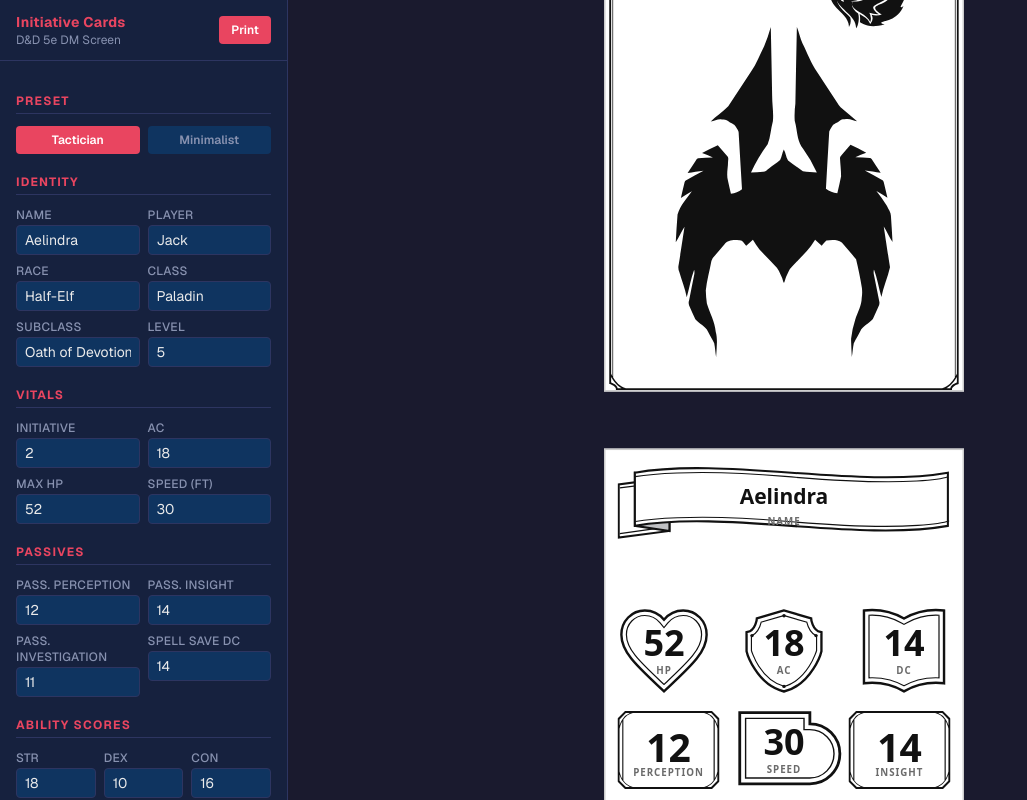
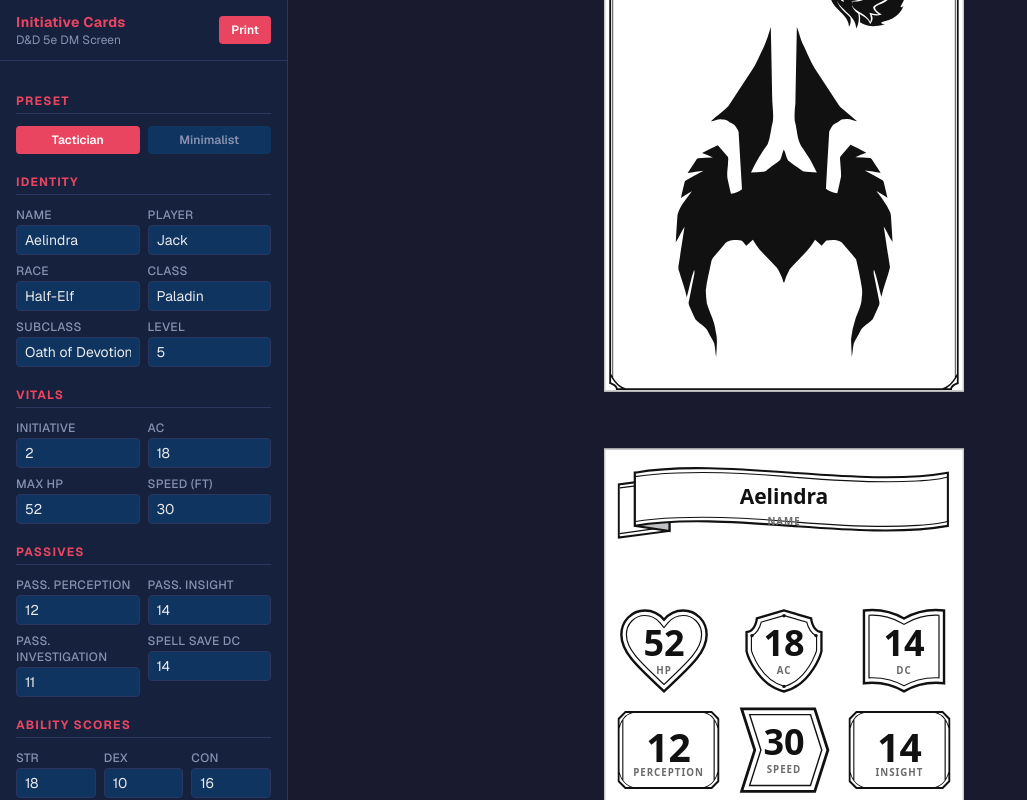
Before and after one commit to Jackclarke95/initiative-card-generator, a Next.js app: page / in a window 1280 px wide. Shown: the whole page, without its empty margins (0-1027 px from the left). Built offline with nearby package versions, Linux system fonts and the light colour scheme.

Commit message:
Change Speed icon to Chevron

```diff
--- a/components/CardFrames.tsx
+++ b/components/CardFrames.tsx
@@ -431,15 +431,16 @@ export function SaveBox({
   );
 }
 
-// ── Boot (Speed) — side-profile boot, toe to the right ─────────────────
-// A fat, straight-sided cuff over the ankle and a flat sole, capped at
-// the front by a true semicircular toe (radius 16, twice its previous
-// height) reading as a plain capital D. Canvas widened to 64 × 48 to fit
-// the toe's larger reach.
-const BOOT_SHAPE = "M8,4L45.4,4L45.4,10A16,16 0 0,1 45.4,42L8,42Z";
+// ── Chevron (Speed) — a box with a protruding tip and a matching notch ──
+// A single thick chevron ribbon: flat top and bottom, a triangular point
+// sticking out on the right, and a matching triangular notch cut into
+// the left — same (shallow) depth on both ends, filling almost the full
+// canvas so the points stay gentle and the flat middle stays roomy for
+// the value.
+const CHEVRON_SHAPE = "M2,2L41,2L48,24L41,46L2,46L9,24Z";
 
-/** Boot-shaped stat frame with value + label, e.g. "30" over "Speed". */
-export function Boot({
+/** Chevron stat frame with value + label, e.g. "30" over "Speed". */
+export function Chevron({
   width,
   height,
   value,
@@ -449,8 +450,8 @@ export function Boot({
     <IconFrame
       width={width}
       height={height}
-      path={BOOT_SHAPE}
-      viewBox="0 0 64 48"
+      path={CHEVRON_SHAPE}
+      viewBox="0 0 50 48"
       value={value}
       label={label}
     />
--- a/components/InitiativeCard.tsx
+++ b/components/InitiativeCard.tsx
@@ -8,7 +8,7 @@ import {
   VitalBox,
   SaveBox,
   VitalStackRow,
-  Boot,
+  Chevron,
   Shield,
   Heart,
   NameScroll,
@@ -190,10 +190,10 @@ function DmFace({ card }: { card: CardData }) {
             ) : (
               <div style={{ width: 68 }} />
             )}
-            <Boot
+            <Chevron
               value={card.speed}
               label="Speed"
-              width={81}
+              width={63}
               height={S.shH}
             />
             {toggles.showPassives ? (
```
